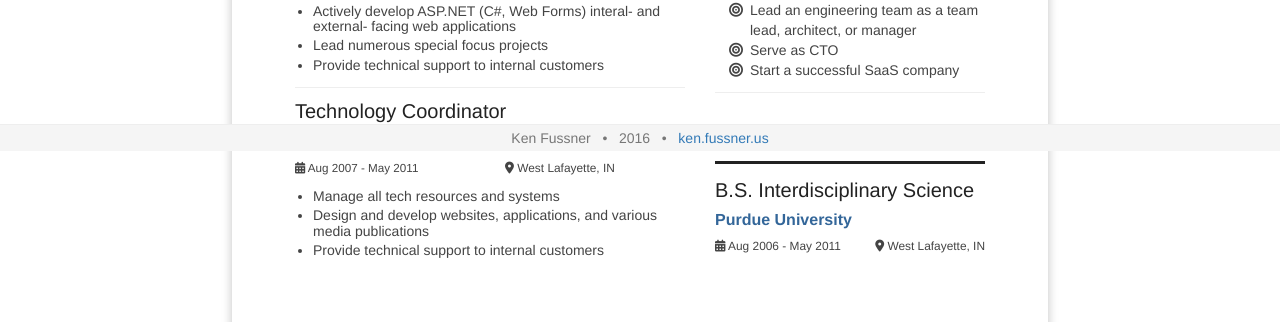
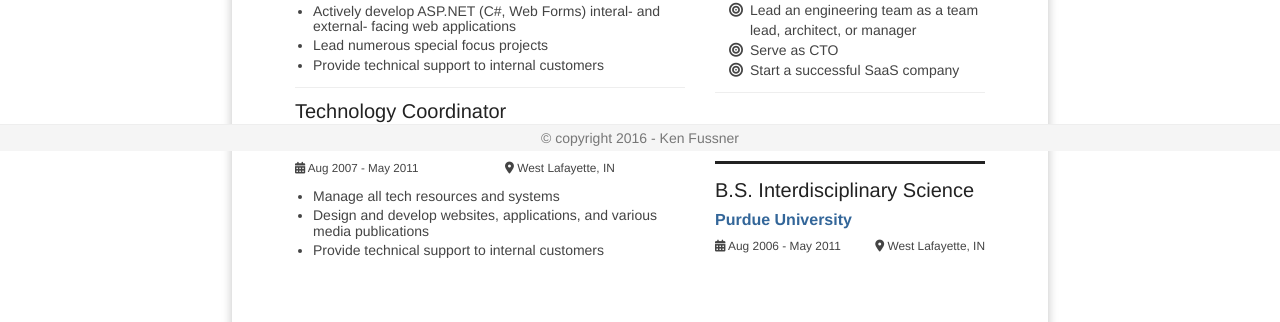
Before and after one commit to kenfussner/kenfussner.github.io, a Jekyll site: the page built from resume.html, in a window 1280 px wide. Shown: the part 749-1071 px from the top of the page. Built offline with Jekyll 4.4.1, drawn with Linux system fonts in a browser that asks for light colours; nearby versions of some CDN libraries.

Commit message:
update minimal footer

```diff
--- a/_includes/footer-minimal.html
+++ b/_includes/footer-minimal.html
@@ -1,16 +1,5 @@
 <footer class="footer-min">
   <div class="text-muted">
-	{{ site.author.name }}
-	&nbsp;&nbsp;&bull;&nbsp;&nbsp;
-	{% if page.date %}
-	  {{ page.date }}
-	{% else %}
-	  {{ site.time | date: '%Y' }}
-	{% endif %}
-
-    {% if site.url-pretty %}
-    &nbsp;&nbsp;&bull;&nbsp;&nbsp;
-    <a href="{{ site.url }}">{{ site.url-pretty }}</a>
-    {% endif %}
+		&copy; copyright {{ site.time | date: '%Y' }} - {{ site.author.name }}
   </div>
 </footer>
```
